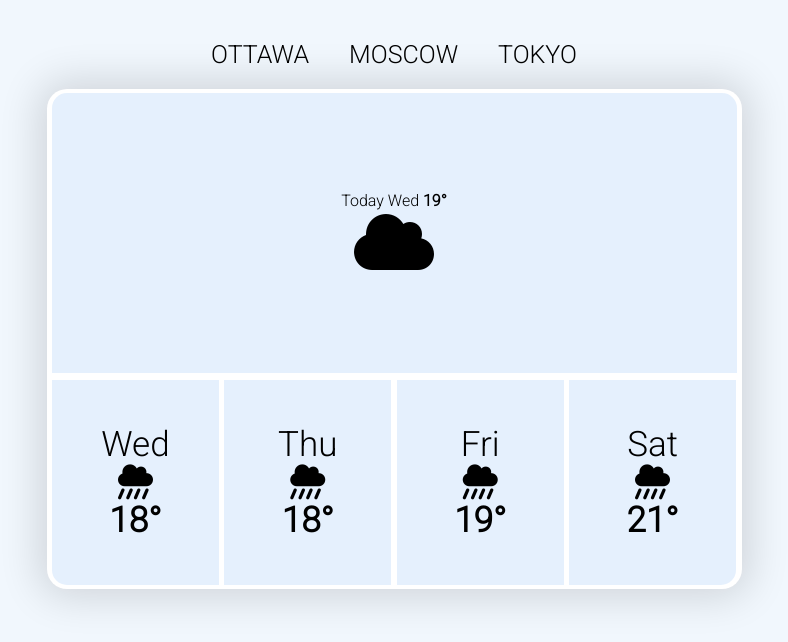
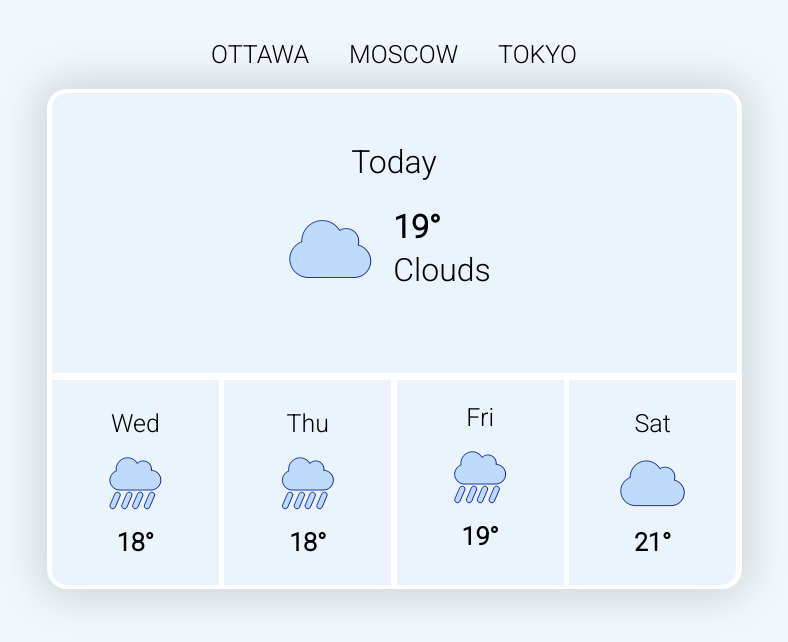
Before and after one commit to Mahad-dev/Project-001, a plain HTML site: page index.html in a window 1280 px wide. Shown: the whole page, without its empty margins (246-1034 px from the left). Drawn offline with Linux system fonts and the light colour scheme.

Commit message:
work done

```diff
--- a/index.html
+++ b/index.html
@@ -7,6 +7,7 @@
     <meta name="viewport" content="width=device-width, initial-scale=1.0">
     <link rel="stylesheet" href="style.css">
     <script src="https://kit.fontawesome.com/867856edd9.js" crossorigin="anonymous"></script>
+    <link rel="stylesheet" href="https://cdnjs.cloudflare.com/ajax/libs/font-awesome/6.2.0/css/all.min.css">
     <title>Document</title>
 </head>
 
@@ -27,38 +28,52 @@
     <div class="container">
 
         <div class="Cloud-Boxes" id="box1">
-            <div>
-                <p> Today Wed <strong>19°</strong></p>
-                <i class="fa-solid fa-cloud fa-4x"></i>
+            <div>Today</div>
+            <div class="flex">
+
+                <div>
+                    <span><i class="fa-solid fa-cloud fa-2x"></i></span>
+                </div>
+
+                <div>
+                    <p><strong>19°</strong></p>
+                    <p>Clouds</p>
+                </div>
             </div>
         </div>
 
 
-        <div class="Cloud-Boxes boxes For-border-1">
+        <div class="Cloud-Boxes boxes For-corner-border-first">
             <div class="box-content">
-                 Wed <i class="fa-solid fa-cloud-showers-heavy "></i>
-                <strong>18°</strong>
-            </div>
-
-        </div>
-        <div class="Cloud-Boxes boxes">
-            <div class="box-content">
-                Thu <i class="fa-solid fa-cloud-showers-heavy"></i><strong>18°</strong>
+                <p> Wed</p>
+                <p><i class="fa-solid fa-cloud-showers-heavy fa-2x"></i></p>
+                <p><strong>18°</strong></p>
             </div>
         </div>
 
         <div class="Cloud-Boxes boxes">
             <div class="box-content">
-                Fri <i class="fa-solid fa-cloud-showers-heavy"></i><strong>19°</strong>
+                <p>Thu</p>
+                <p> <i class="fa-solid fa-cloud-showers-heavy fa-2x"></i></p>
+                <p><strong>18°</strong></p>
+
             </div>
-
         </div>
 
+        <div class="Cloud-Boxes boxes">
+            <div class="box-content">
+                <p>Fri</p>
+                <p><i class="fa-solid fa-cloud-showers-heavy fa-2x"></i></p>
+                <p><strong>19°</strong< /p>
+            </div>
+        </div>
 
-        <div class="Cloud-Boxes boxes For-border-2">
+        <div class="Cloud-Boxes boxes For-corner-border-last">
             <div class="box-content">
-                Sat <i class="fa-solid fa-cloud-showers-heavy"></i>
-                <strong>21°</strong>
+                <p> Sat </p>
+                <p><i class="fa-solid fa-cloud fa-2x"></i></p>
+                <p><strong>21°</strong></p>
+
             </div>
         </div>
 
--- a/style.css
+++ b/style.css
@@ -47,67 +47,57 @@ ul li a:hover{
 
 
 .Cloud-Boxes{
- background-color: #c0daf969;
+ background-color: #c0daf951;
 display: flex;
 flex-direction: column;
-justify-content: center;
+justify-content: space-evenly;
 align-content: center;
 align-items: center;
-text-align: center;
+/* text-align: center;  */
 }
 #box1{
     width: 685px;
     height: 280px;
+    font-size: xx-large;
     border-radius: 15px 15px 0px 0px;
 }
-
+.flex{
+    display: flex;
+    align-items: center;
+}
+#box1 span{
+    margin: 8px;
+}
+#box1 p{
+    margin: 5px 15px;
+}
+#box1 div{
+    margin-top: -28px;
+}
 .boxes{
 width: 167px;
 height: 205px;
-font-size: 35px;
-padding: 5px;
+font-size: 25px;
+font-weight: 400;
+text-align: center;
 }
 .box-content{
     display: flex;
     flex-direction: column;
 }
-.For-border-1{
+.box-content p {
+    margin: 10px;
+}
+.For-corner-border-first{
     border-radius: 0px 0px 0px 15px;
 }
-.For-border-2{
+.For-corner-border-last{
     border-radius: 0px 0px 15px 0px;
 }
 /* End-cloud-Box */
 
 
-
-
-
-
-
-/*
-
-.grid-container {
-    width: 50%;
-    height:70vh;
-   display: grid;
-   grid-template-columns: auto auto auto auto;
-   grid-gap: 10px;
-   background-color: #2196F3;
-   padding: 7px ;
-   position: absolute;
-   top: 50%;
-   left: 50%;
-   transform: translate(-50%, -50%)
- }
-
- .grid-container > div {
-   background-color: rgba(255, 255, 255, 0.8);
-   text-align: center;
-   padding: 20px ;
-   font-size: 30px;
- }
-
- .item1 {
-   grid-column-end: span 4;
- } */
+.fa-solid{
+color: #c0daf9;
+text-shadow: -1px 0 rgb(18, 65, 193), 0 1px rgb(44, 44, 161), 1px 0 rgb(21, 37, 113), 0 -1px rgb(35, 88, 173);
+}
```
